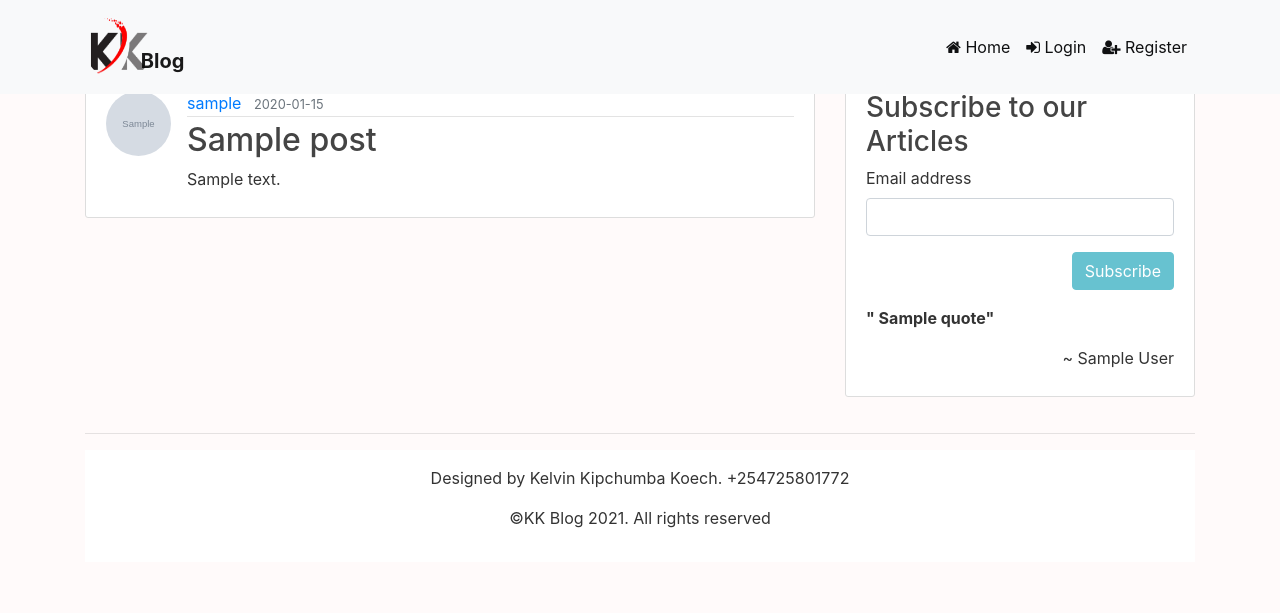
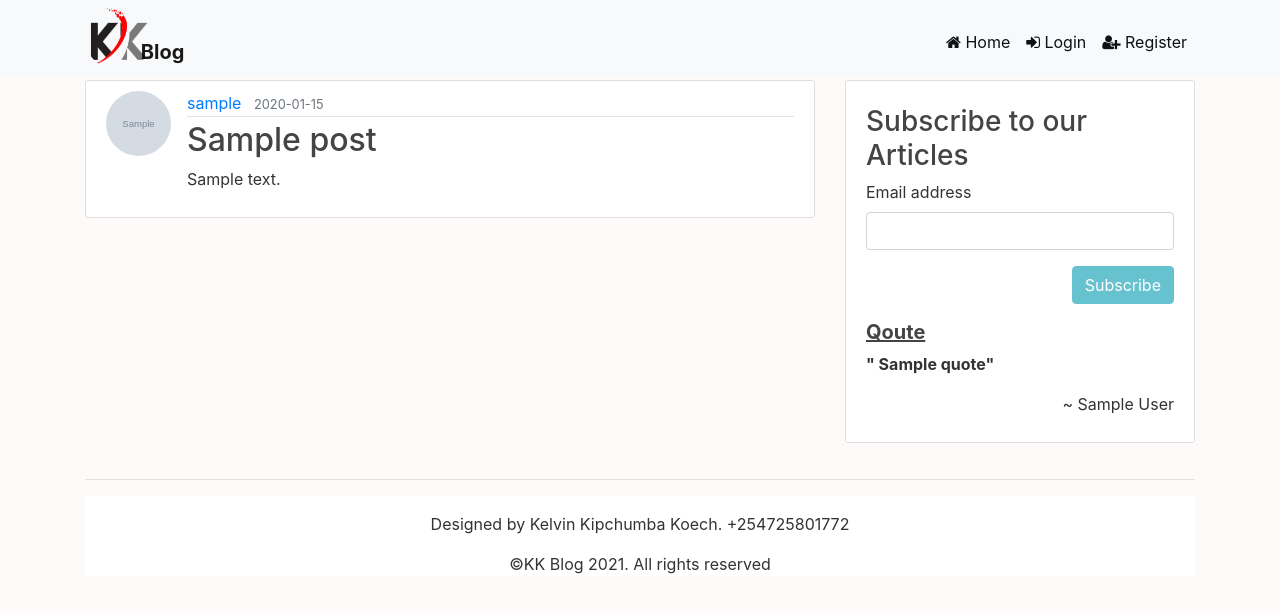
Before and after one commit to k-koech/flask-blog, a Flask app: template app/templates/home.html in a window 1280 px wide. Shown: the top 613 px of the page. Run offline with Flask 2, Linux system fonts and the light colour scheme; tables that the repository leaves empty hold one stand-in row (values such as "Sample post"); the template is opened without the code that fills it: values that come from a table or form of the project are taken from there, most other values are stand-ins (such as "Sample title", 1, 10 or a date in 2020); grey boxes marked "Sample" are stand-in pictures; some libraries are stand-ins or nearby versions.

Commit message:
updated quote ection

```diff
--- a/app/templates/layout.html
+++ b/app/templates/layout.html
@@ -16,10 +16,10 @@
     <link rel="stylesheet" type="text/css" href="{{ url_for('static', filename='css/main.css') }}">
   </head>
   <body>
-  <header class="site-header">
-      <nav class="navbar navbar-expand-md navbar-light bg-light fixed-top">
+  <header class="site-header mb-5">
+      <nav class="navbar navbar-expand-md navbar-light bg-light fixed-top pb-0 ">
         <div class="container">
-          <a class="navbar-brand mr-4" href="/">
+          <a class="navbar-brand mr-4" style="margin-top:-10px;" href="/">
             <div class="row">
               <div class="col-sm-6 " style="position:relative">
                  <img class="rounded-circle" width="67" height="68" src="{{ url_for('static', filename='logo.png') }}">
@@ -52,13 +52,13 @@
         </div>
       </nav>
     </header>
-  <div class="container">
+  <div class="container mt-3">
     {% block content %}
 
     {% endblock %}
   </div>
   <hr>
-  <div class="bg-white text-center p-3">
+  <div class="bg-white text-center bg-dark pt-3">
     <p >Designed by Kelvin Kipchumba Koech. +254725801772</p>
     <p class="copyright">&copy;KK Blog <script>document.write(new Date().getFullYear());</script>. All rights reserved</p>
   </div>
--- a/app/templates/sidebar.html
+++ b/app/templates/sidebar.html
@@ -1,4 +1,4 @@
-<div class="content-section">
+<div class="content-section pt-4">
 
     <h3>Subscribe to our Articles</h3>
     <form class="mb-2" method="POST" action="/subscribe/{{ current_user.id }}">
@@ -23,6 +23,7 @@
         </div>
     </form>
       <div class="">
+        <h5 class="font-weight-bold"><u>Qoute</u></h5>
         <p class="font-weight-bold">" {{ quotes.quote }}"</p>
         <p class="text-right">~ {{ quotes.author }}</p>
       </div>
```
